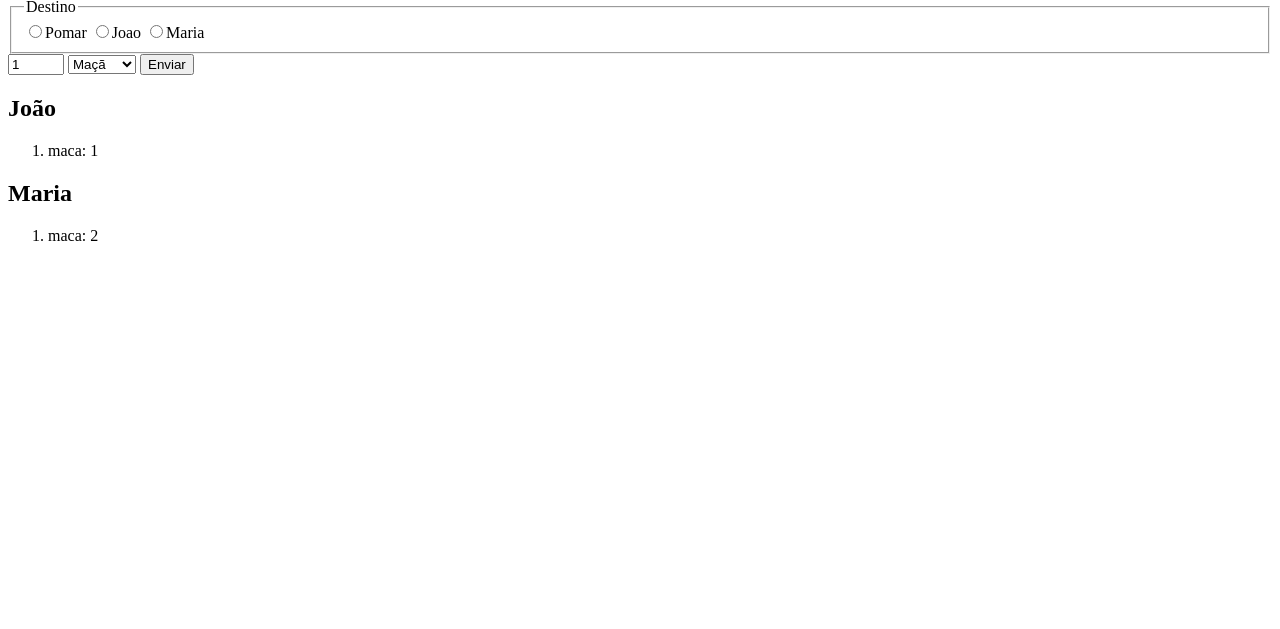
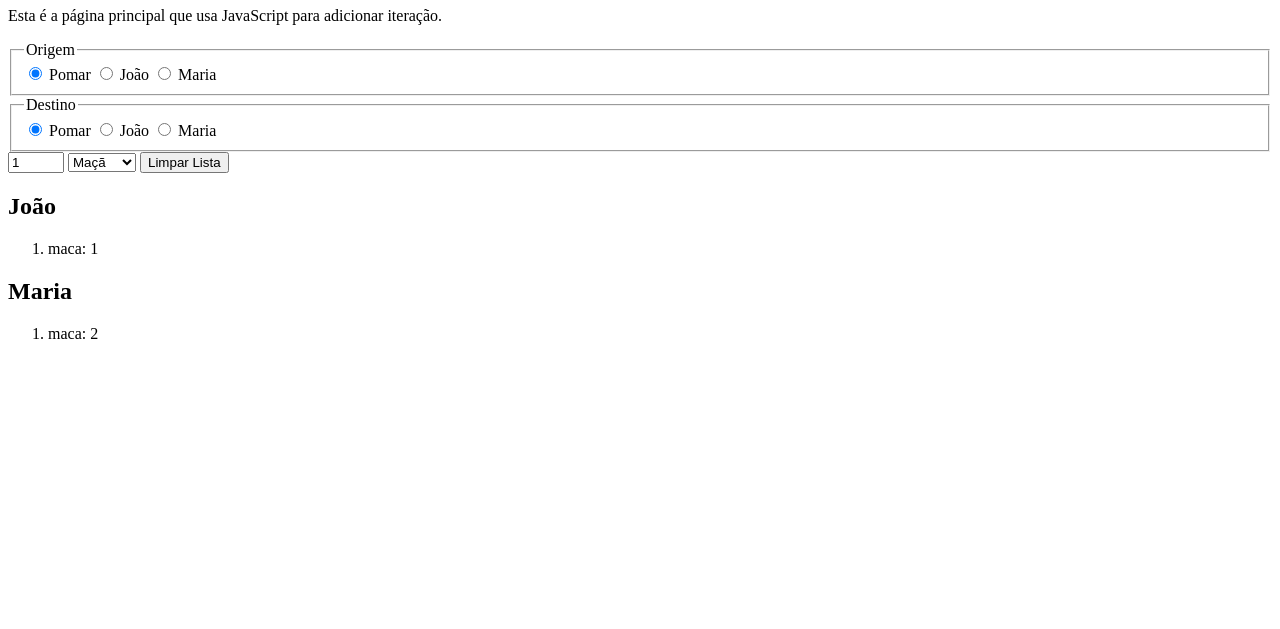
Before and after one commit to ufjf-dcc202/ufjf-dcc202-2023-3-b-atv12-SimoessJose, a website with bundled scripts: page index.html in a window 1280 px wide. Shown: the part 171-800 px from the top of the page. Built offline with nearby package versions, Linux system fonts and the light colour scheme.

Commit message:
Corrige erro no codigo e add butao limpa lista

```diff
--- a/index.html
+++ b/index.html
@@ -14,46 +14,48 @@
         <p>
             Esta é a página principal que usa JavaScript para adicionar iteração.
         </p>
+        <main>
+            <h1>DCC202 - Atividade 12: José Simões</h1>
+            <p>Esta é a página principal que usa JavaScript para adicionar iteração.</p>
             <section>
                 <form name="entrada">
-
                     <fieldset>
                         <legend>Origem</legend>
                         <label>
-                        <input type="radio" name="origem" value="pomar" checked />Pomar
+                            <input type="radio" name="origem" value="pomar" checked>
+                            Pomar
                         </label>
-
                         <label>
-                        <input type="radio" name="origem" value="joao" />João
+                            <input type="radio" name="origem" value="joao">
+                            João
                         </label>
-
                         <label>
-                        <input type="radio" name="origem" value="maria" checked />Maria
+                            <input type="radio" name="origem" value="maria">
+                            Maria
                         </label>
-
                     </fieldset>
                     <fieldset>
                         <legend>Destino</legend>
                         <label>
-                        <input type="radio" name="destino" value="pomar">Pomar
+                            <input type="radio" name="destino" value="pomar" checked>
+                            Pomar
                         </label>
-
                         <label>
-                        <input type="radio" name="destino" value="joao" >Joao
+                            <input type="radio" name="destino" value="joao">
+                            João
                         </label>
-
                         <label>
-                        <input type="radio" name="destino" value="maria" >Maria
+                            <input type="radio" name="destino" value="maria">
+                            Maria
                         </label>
-
                     </fieldset>
-                <input type="number" name="quantidade" value="1" step="1" max="12" min="0" />
+                    <input type="number" name="quantidade" value="1" min="0" max="12" step="1">
                     <select name="fruta">
                         <option value="maca">Maçã</option>
                         <option value="pera">Pera</option>
                         <option value="banana">Banana</option>
                     </select>
-                <button type="submit" name="enviar">Enviar</button>
+                    <button type="button" id="buttonLimparLista">Limpar Lista</button>
                 </form>
             </section>
             <section id="saida">
```
Lines whose indentation alone changed are shown as unchanged.
